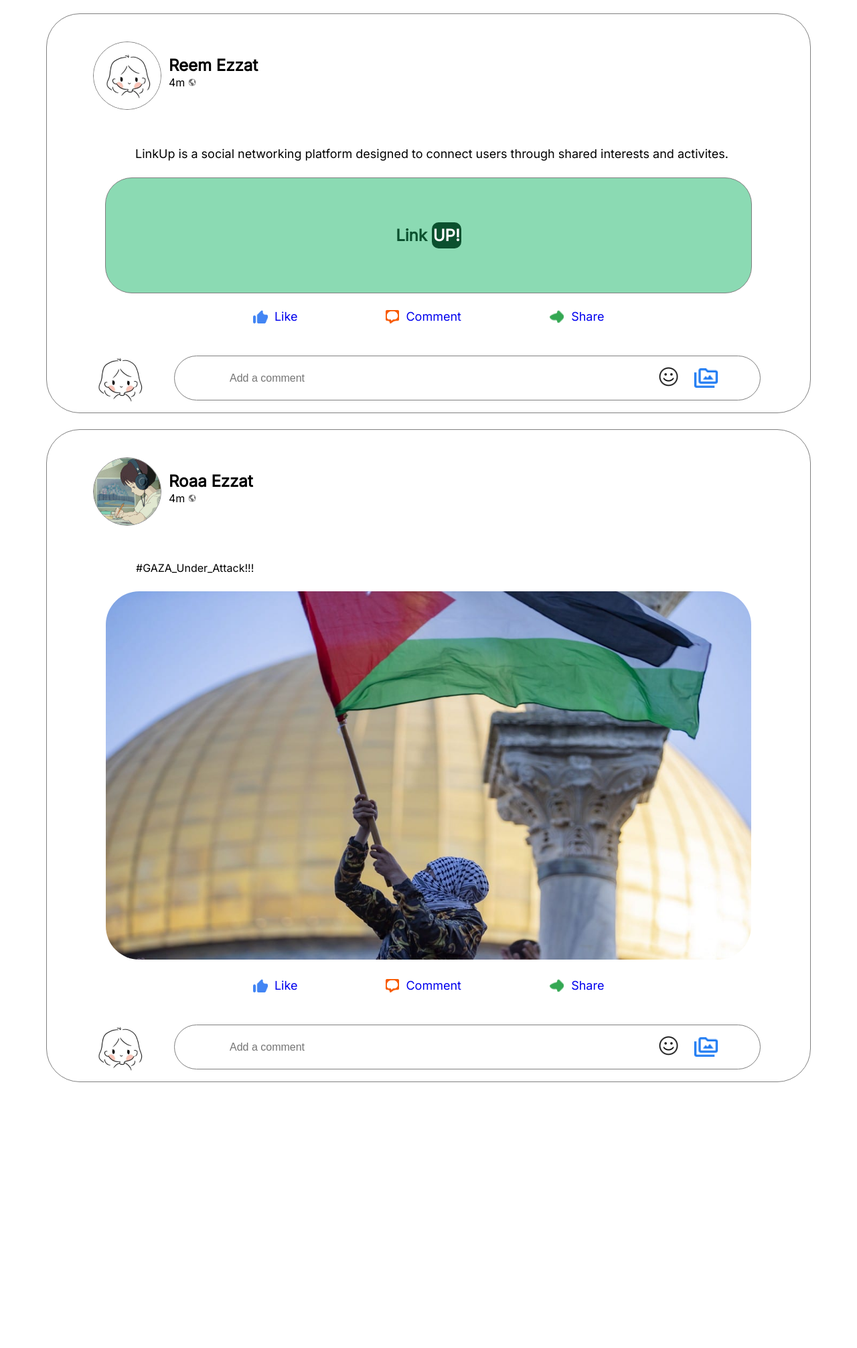
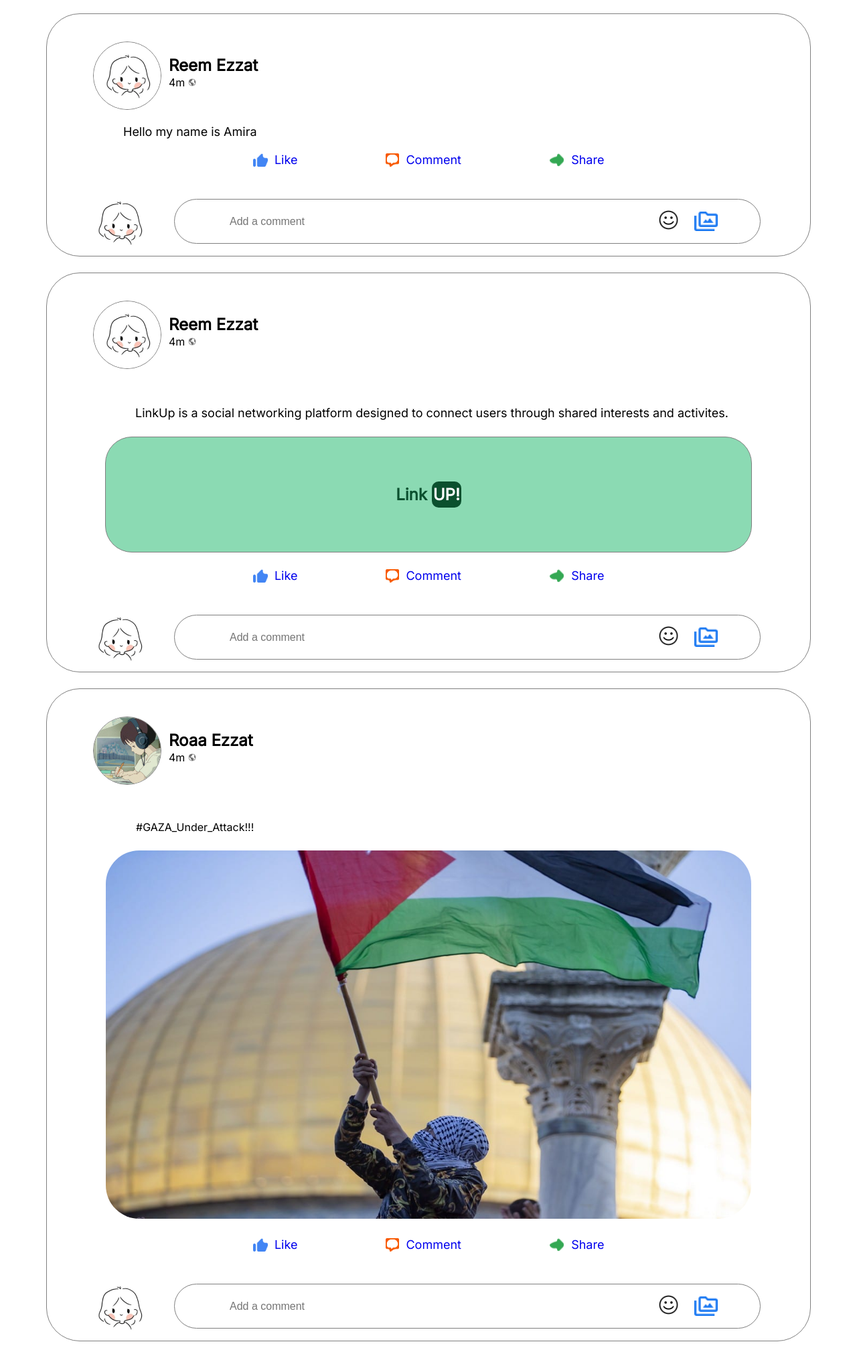
Before and after one commit to AmiraWalid1/LinkUp, a Flask app: template web_flask/templates/home.html in a window 1280 px wide. Shown: the part 292-2305 px from the top of the page at 67% size. Before the commit the page ends 1908 px from the top, so only its background shows below. Run offline with Flask 3, Linux system fonts and the light colour scheme; the template is opened without the code that fills it, so the values that code supplies are empty.

Commit message:
added post formula

```diff
--- a/web_flask/templates/home.html
+++ b/web_flask/templates/home.html
@@ -83,15 +83,61 @@
         </div>
     </section>
 
-    <section class="posts-container">
+    <!-- post without pic -->
+    <div class="post-container">
+        <div class="profileAndUser">
+            <img class="post-pic" src="../static/styles/imgs/me.png" alt="profile Pic">
+            <div class="userAndOline">
+                <h2 class="user-name" style="height: 29px; margin-top: 62px;">Reem Ezzat</h2>
+                <p style="height: 16px; margin-top: 0px;"> 4m <img src="../static/styles/imgs/earth.png" alt="bell"
+                        height="12px" style="margin-top: 5px;"></p>
+            </div>
+
+        </div>
+
+        <div class="post-text">
+            <p style="white-space:wrap; margin-left: 45px; margin-bottom: 25px; font-size: 18px;">Hello my name is Amira
+            </p>
+
+        </div>
+
+        <div class="post-options-formula">
+            <a href="#" class="options">
+                <img src="../static/styles/imgs/like.png" alt="Media" height="20px" style="margin-right: 10px;">
+                <p> Like</p>
+            </a>
+            <a href="comments.html" class="options">
+                <img src="../static/styles/imgs/comment.png" alt="Event" height="20px" style="margin-right: 10px;">
+                <p> Comment</p>
+            </a>
+            <a href="#" class="options">
+                <img src="../static/styles/imgs/share.png" alt="Event" height="20px" style="margin-right: 10px;">
+                <p> Share</p>
+            </a>
+        </div>
+
+        <div class="profileAndPost">
+            <img class="profile-pic" src="../static/styles/imgs/me.png" alt="profile-pic" width="70px">
+
+            <div class="start-comment">
+                <input class="post-input" type="text" placeholder="Add a comment" style="font-size: 16px ; width: 75%;">
+                <a href="#"><img src="../static/styles/imgs/emoji.png" alt="" height="29px"
+                        style="margin-right: 24px;"></a>
+                <a href="#"></a><img src="../static/styles/imgs/folder.png" alt="" height="29px"
+                    style="margin-right: 63px;"></a>
+            </div>
+        </div>
+
+    </div>
+
     <!-- Post 1 Section -->
     <div class="post-container">
         <div class="profileAndUser">
             <img class="post-pic" src="../static/styles/imgs/me.png" alt="profile Pic">
             <div class="userAndOline">
                 <h2 class="user-name" style="height: 29px; margin-top: 62px;">Reem Ezzat</h2>
-                    <p style="height: 16px; margin-top: 0px;"> 4m <img src="../static/styles/imgs/earth.png" alt="bell" height="12px"
-                            style="margin-top: 5px;"></p>
+                <p style="height: 16px; margin-top: 0px;"> 4m <img src="../static/styles/imgs/earth.png" alt="bell"
+                        height="12px" style="margin-top: 5px;"></p>
             </div>
 
         </div>
@@ -118,7 +164,7 @@
                 <img src="../static/styles/imgs/like.png" alt="Media" height="20px" style="margin-right: 10px;">
                 <p> Like</p>
             </a>
-                <a href="#" class="options">
+            <a href="comments.html" class="options">
                 <img src="../static/styles/imgs/comment.png" alt="Event" height="20px" style="margin-right: 10px;">
                 <p> Comment</p>
             </a>
@@ -133,8 +179,10 @@
 
             <div class="start-comment">
                 <input class="post-input" type="text" placeholder="Add a comment" style="font-size: 16px ; width: 75%;">
-                    <a href="#"><img src="../static/styles/imgs/emoji.png" alt="" height="29px" style="margin-right: 24px;"></a>
-                    <a href="#"></a><img src="../static/styles/imgs/folder.png" alt="" height="29px" style="margin-right: 63px;"></a>
+                <a href="#"><img src="../static/styles/imgs/emoji.png" alt="" height="29px"
+                        style="margin-right: 24px;"></a>
+                <a href="#"></a><img src="../static/styles/imgs/folder.png" alt="" height="29px"
+                    style="margin-right: 63px;"></a>
             </div>
         </div>
 
@@ -146,8 +194,8 @@
             <img class="post-pic" src="../static/styles/imgs/anime.jpg" alt="profile Pic">
             <div class="userAndOline">
                 <h2 class="user-name" style="height: 29px; margin-top: 62px;">Roaa Ezzat</h2>
-                    <p style="height: 16px; margin-top: 0px;"> 4m <img src="../static/styles/imgs/earth.png" alt="bell" height="12px"
-                            style="margin-top: 5px;"></p>
+                <p style="height: 16px; margin-top: 0px;"> 4m <img src="../static/styles/imgs/earth.png" alt="bell"
+                        height="12px" style="margin-top: 5px;"></p>
             </div>
 
         </div>
@@ -155,7 +203,8 @@
         <div class="post-content">
             <p style="white-space:wrap;margin-left: 45px; margin-bottom: 25px;"> #GAZA_Under_Attack!!!
             </p>
-                <img src="../static/styles/imgs/gaza.jpg" alt="gaza" width="964px" height="550px" style="border-radius: 50px;">
+            <img src="../static/styles/imgs/gaza.jpg" alt="gaza" width="964px" height="550px"
+                style="border-radius: 50px;">
         </div>
 
         <div class="post-options">
@@ -178,8 +227,10 @@
 
             <div class="start-comment">
                 <input class="post-input" type="text" placeholder="Add a comment" style="font-size: 16px ; width: 75%;">
-                    <a href="#"><img src="../static/styles/imgs/emoji.png" alt="" height="29px" style="margin-right: 24px;"></a>
-                    <a href="#"></a><img src="../static/styles/imgs/folder.png" alt="" height="29px" style="margin-right: 63px;"></a>
+                <a href="#"><img src="../static/styles/imgs/emoji.png" alt="" height="29px"
+                        style="margin-right: 24px;"></a>
+                <a href="#"></a><img src="../static/styles/imgs/folder.png" alt="" height="29px"
+                    style="margin-right: 63px;"></a>
             </div>
         </div>
 
@@ -190,9 +241,48 @@
 
 
 
-    </section>
+    </div>
 
-   <script src="../static/script/posts.js"></script>
+    <!-- <div class="post-container">
+        <div class="profileAndUser">
+
+            </div>
+
+        </div>
+
+        <div class="post-content">
+            <p style="white-space:wrap;margin-left: 45px; margin-bottom: 25px;"> #GAZA_Under_Attack!!!
+            </p>
+            <img src="../static/styles/imgs/gaza.jpg" alt="gaza" width="600px" style="border-radius: 25px;">
+        </div>
+
+        <div class="post-options">
+            <a href="#" class="options">
+                <img src="../static/styles/imgs/like.png" alt="Media" height="20px" style="margin-right: 10px;">
+                <p> Like</p>
+            </a>
+            <a href="#" class="options">
+                <img src="../static/styles/imgs/comment.png" alt="Event" height="20px" style="margin-right: 10px;">
+                <p> Comment</p>
+            </a>
+            <a href="#" class="options">
+                <img src="../static/styles/imgs/share.png" alt="Event" height="20px" style="margin-right: 10px;">
+                <p> Share</p>
+            </a>
+        </div>
+
+        <div class="profileAndPost">
+            <img class="profile-pic" src="../static/styles/imgs/me.png" alt="profile-pic" style="width: 25px; height: 25px;">
+
+            <div class="start-comment">
+                <input class="post-input" type="text" placeholder="Add a comment" style="font-size: 16px; width: 75%;">
+                <img src="../static/styles/imgs/emoji.png" alt="" height="15px" style="margin-left: 80px;">
+                <img src="../static/styles/imgs/folder.png" alt="" height="15px" style="margin-left: 10px;">
+            </div>
+        </div>
+
+
+    </div> -->
 
 </body>
 
```
Lines whose indentation alone changed are shown as unchanged.
